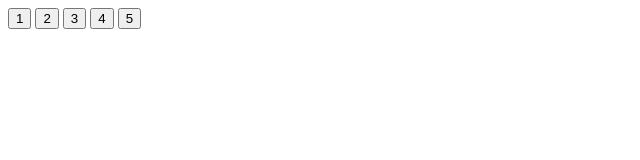
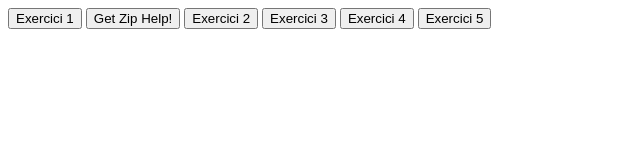
Before and after one commit to KarimGP/S3.-Lletres, a plain HTML site: page index.html in a window 1280 px wide. Shown: the whole page, without its empty margins (0-640 px from the left). Drawn offline with Linux system fonts and the light colour scheme.

Commit message:
botones sin funcionalidad

```diff
--- a/ex1.js
+++ b/ex1.js
@@ -1,11 +1,7 @@
-var startButton = document
-  .querySelector("#startGame")
-  .addEventListener("click", () => {
-    this.startGame();
-  });
-
 
 const nombre = ["K", "A", "R", "I", "M"];
+
 for (i = 0; i < nombre.length; i++) {
     console.log(nombre[i]);
+
   }
--- a/ex2.js
+++ b/ex2.js
@@ -1,3 +1,5 @@
+
+
 function VocalConsonant(argument) {
 
     // define un array de vocales
--- a/index.html
+++ b/index.html
@@ -6,23 +6,22 @@
     <meta http-equiv="X-UA-Compatible" content="IE=edge">
     <meta name="viewport" content="width=device-width, initial-scale=1.0">
     <title>Document6</title>
-   <!--  <script type="text/javascript" src="ex1.js"></script>
+    <script type="text/javascript" src="ex1.js"></script>
     <script type="text/javascript" src="ex2.js"></script>
     <script type="text/javascript" src="ex3.js"></script>
     <script type="text/javascript" src="ex4.js"></script>
     <script type="text/javascript" src="niv2.js"></script>
-    <script type="text/javascript" src="niv3.js"></script> -->
-
 </head>
 
 <body>
     <div class="interfaz">
         <div>
-            <input type="button" id="uno" value="1" onclick="valor(document.getElementById('uno').value)">
-            <input type="button" id="dos" value="2" onclick="valor(document.getElementById('dos').value)">
-            <input type="button" id="tres" value="3" onclick="valor(document.getElementById('tres').value)">
-            <input type="button" id="cuatro" value="4" onclick="valor(document.getElementById('cuatro').value)">
-            <input type="button" id="cinco" value="5" onclick="valor(document.getElementById('cinco').value)">
+            <input type="button" id="uno" value="Exercici 1" onclick="valor(document.getElementById('uno').value)">
+            <button onclick="VocalConsonant();">Get Zip Help!</button>
+            <input type="button" id="dos" value="Exercici 2" onclick="valor(document.getElementById('dos').value)">
+            <input type="button" id="tres" value="Exercici 3" onclick="valor(document.getElementById('tres').value)">
+            <input type="button" id="cuatro" value="Exercici 4" onclick="valor(document.getElementById('cuatro').value)">
+            <input type="button" id="cinco" value="Exercici 5" onclick="valor(document.getElementById('cinco').value)">
         </div>
 </body>
 
```
Also changed, not shown: niv3.js (deleted).
